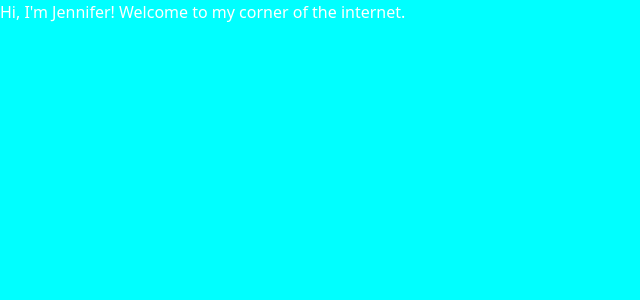
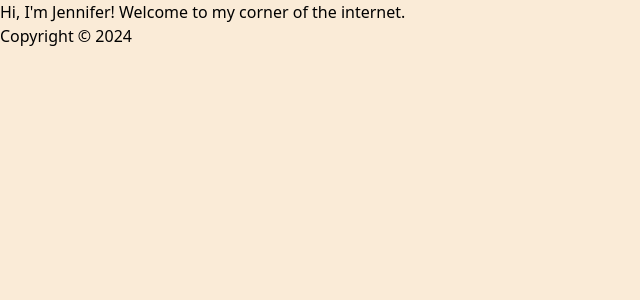
Before and after one commit to j-slaughter/portfolio, a React app: page / in a window 1280 px wide. Shown: the top 300 px of the page, without its empty margins (0-640 px from the left). Built offline with nearby package versions, Linux system fonts and the light colour scheme.

Commit message:
Add footer, update style, change tagline

```diff
--- a/client/App.jsx
+++ b/client/App.jsx
@@ -4,11 +4,13 @@
  */
 
 import React from 'react';
+import Footer from './components/Footer.jsx';
 
 const App = () => {
     return (
         <div>
             <h1>Hi, I'm Jennifer! Welcome to my corner of the internet.</h1>
+            <Footer />
         </div>
     );
 };
--- /dev/null
+++ b/client/components/Footer.jsx
@@ -0,0 +1,16 @@
+/**
+ * @module Footer.jsx
+ * @description Footer of website.
+ */
+
+import React from 'react';
+
+const Footer = () => {
+    return (
+        <div>
+            <p>Copyright © 2024</p>
+        </div>
+    );
+};
+
+export default Footer;
--- a/client/style.css
+++ b/client/style.css
@@ -3,9 +3,5 @@
 @tailwind utilities;
 
 body {
-    background-color: aqua;
+    background-color: antiquewhite;
 }
-
-h1 {
-    @apply text-white;
-}
--- a/index.html
+++ b/index.html
@@ -3,7 +3,7 @@
 <head>
     <meta charset="UTF-8">
     <meta name="viewport" content="width=device-width, initial-scale=1.0">
-    <title>JS Portfolio</title>
+    <title>Jennifer Slaughter - Software Engineer</title>
 </head>
 <body>
     <div id="root"></div>
```
Also changed, not shown: 1 other file (tests, documents, lock files or other folders).
